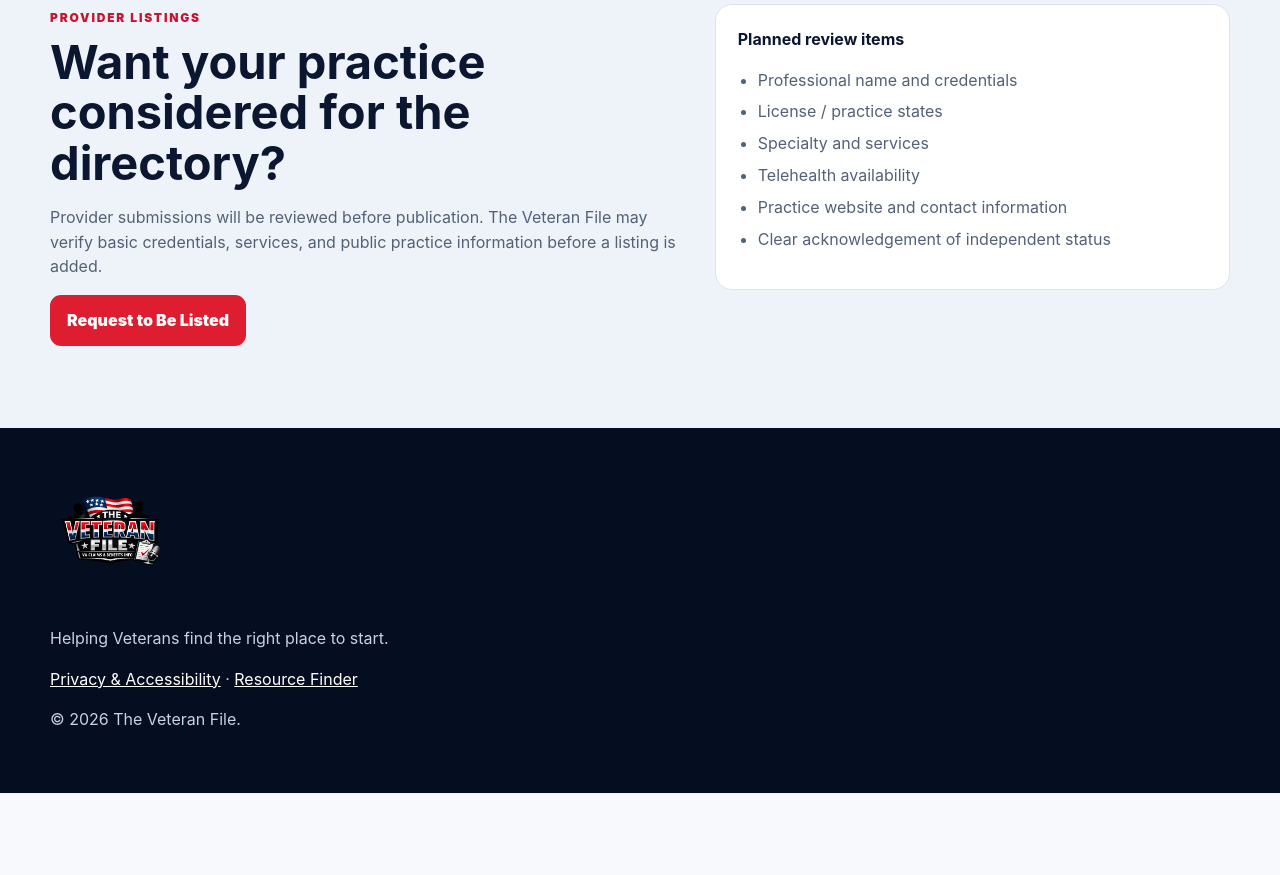
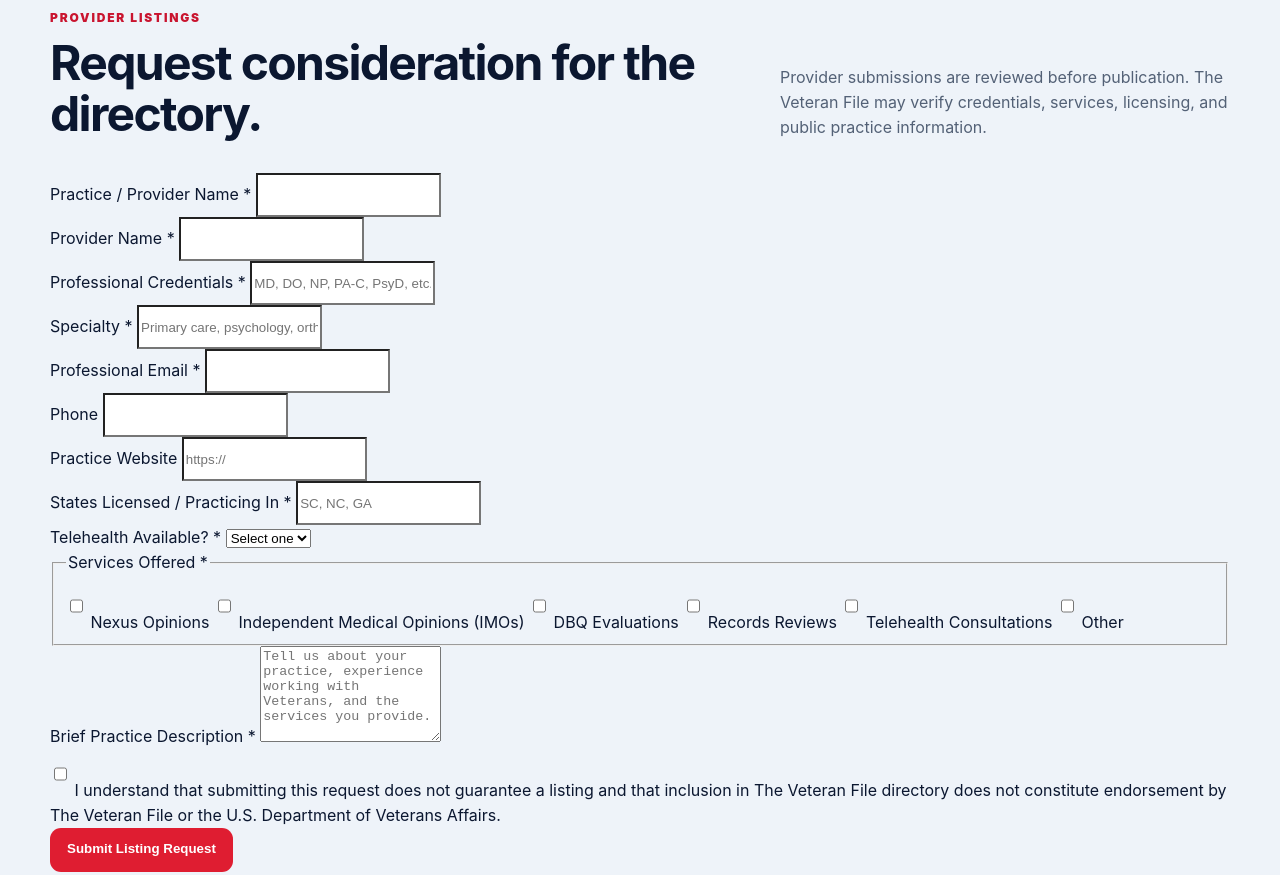
Before and after one commit to bushj23/veteran-file-resource-finder, a plain HTML site: page veteran-file-site/medical-resources.html in a window 1280 px wide. Shown: the part 2210-3085 px from the top of the page. Before the commit the page ends 3003 px from the top, so only its background shows below. Drawn offline with Linux system fonts and the light colour scheme.

Commit message:
Add provider listing request form

```diff
--- a/veteran-file-site/medical-resources.html
+++ b/veteran-file-site/medical-resources.html
@@ -140,32 +140,198 @@
     </div>
   </section>
 
- <section class="section medical-listing-note" id="provider-listing">
-    <div class="shell medical-listing-inner">
+<section class="section medical-listing-note" id="provider-listing">
+  <div class="shell">
+
+    <div class="section-heading">
       <div>
         <span class="kicker">PROVIDER LISTINGS</span>
-        <h2>Want your practice considered for the directory?</h2>
-        <p>Provider submissions will be reviewed before publication. The Veteran File may verify basic credentials, services, and public practice information before a listing is added.</p>
-        <a
-  class="btn primary"
-  href="mailto:info@theveteranfile.org?subject=Provider%20Listing%20Request%20-%20The%20Veteran%20File&body=Hello%20The%20Veteran%20File%2C%0A%0AI%20would%20like%20to%20request%20consideration%20for%20the%20Independent%20Medical%20Resources%20directory.%0A%0AProvider%20or%20Practice%20Name%3A%0ACredentials%3A%0ASpecialty%3A%0AProfessional%20Email%3A%0APhone%3A%0AWebsite%3A%0AStates%20Licensed%2FPracticing%20In%3A%0ATelehealth%20Available%3A%20Yes%2FNo%0AServices%20Offered%3A%0A-%20Nexus%20Opinions%0A-%20Independent%20Medical%20Opinions%20%28IMOs%29%0A-%20DBQ%20Evaluations%0A-%20Records%20Reviews%0A-%20Other%3A%0A%0ABrief%20Practice%20Description%3A%0A%0AI%20understand%20that%20submitting%20this%20request%20does%20not%20guarantee%20a%20listing%20and%20that%20a%20listing%20does%20not%20constitute%20endorsement%20by%20The%20Veteran%20File%20or%20the%20U.S.%20Department%20of%20Veterans%20Affairs."
->
-  Request to Be Listed
-</a>
+        <h2>Request consideration for the directory.</h2>
       </div>
-      <div class="medical-review-box">
-        <strong>Planned review items</strong>
-        <ul>
-          <li>Professional name and credentials</li>
-          <li>License / practice states</li>
-          <li>Specialty and services</li>
-          <li>Telehealth availability</li>
-          <li>Practice website and contact information</li>
-          <li>Clear acknowledgement of independent status</li>
-        </ul>
+      <p>
+        Provider submissions are reviewed before publication. The Veteran File
+        may verify credentials, services, licensing, and public practice information.
+      </p>
+    </div>
+
+    <form id="providerRequestForm" class="provider-request-form">
+
+      <div class="provider-form-grid">
+
+        <div class="form-field">
+          <label for="practiceName">Practice / Provider Name *</label>
+          <input
+            type="text"
+            id="practiceName"
+            name="practiceName"
+            required
+            autocomplete="organization"
+          >
+        </div>
+
+        <div class="form-field">
+          <label for="providerName">Provider Name *</label>
+          <input
+            type="text"
+            id="providerName"
+            name="providerName"
+            required
+            autocomplete="name"
+          >
+        </div>
+
+        <div class="form-field">
+          <label for="credentials">Professional Credentials *</label>
+          <input
+            type="text"
+            id="credentials"
+            name="credentials"
+            placeholder="MD, DO, NP, PA-C, PsyD, etc."
+            required
+          >
+        </div>
+
+        <div class="form-field">
+          <label for="specialty">Specialty *</label>
+          <input
+            type="text"
+            id="specialty"
+            name="specialty"
+            placeholder="Primary care, psychology, orthopedics, etc."
+            required
+          >
+        </div>
+
+        <div class="form-field">
+          <label for="providerEmail">Professional Email *</label>
+          <input
+            type="email"
+            id="providerEmail"
+            name="email"
+            required
+            autocomplete="email"
+          >
+        </div>
+
+        <div class="form-field">
+          <label for="providerPhone">Phone</label>
+          <input
+            type="tel"
+            id="providerPhone"
+            name="phone"
+            autocomplete="tel"
+          >
+        </div>
+
+        <div class="form-field">
+          <label for="providerWebsite">Practice Website</label>
+          <input
+            type="url"
+            id="providerWebsite"
+            name="website"
+            placeholder="https://"
+            autocomplete="url"
+          >
+        </div>
+
+        <div class="form-field">
+          <label for="licensedStates">States Licensed / Practicing In *</label>
+          <input
+            type="text"
+            id="licensedStates"
+            name="states"
+            placeholder="SC, NC, GA"
+            required
+          >
+        </div>
+
+        <div class="form-field">
+          <label for="telehealth">Telehealth Available? *</label>
+          <select id="telehealth" name="telehealth" required>
+            <option value="">Select one</option>
+            <option value="Yes">Yes</option>
+            <option value="No">No</option>
+          </select>
+        </div>
+
       </div>
-    </div>
-  </section>
+
+      <fieldset class="provider-services">
+        <legend>Services Offered *</legend>
+
+        <label>
+          <input type="checkbox" name="services" value="Nexus Opinions">
+          Nexus Opinions
+        </label>
+
+        <label>
+          <input type="checkbox" name="services" value="Independent Medical Opinions">
+          Independent Medical Opinions (IMOs)
+        </label>
+
+        <label>
+          <input type="checkbox" name="services" value="DBQ Evaluations">
+          DBQ Evaluations
+        </label>
+
+        <label>
+          <input type="checkbox" name="services" value="Records Reviews">
+          Records Reviews
+        </label>
+
+        <label>
+          <input type="checkbox" name="services" value="Telehealth Consultations">
+          Telehealth Consultations
+        </label>
+
+        <label>
+          <input type="checkbox" name="services" value="Other">
+          Other
+        </label>
+      </fieldset>
+
+      <div class="form-field form-field-full">
+        <label for="practiceDescription">Brief Practice Description *</label>
+        <textarea
+          id="practiceDescription"
+          name="description"
+          rows="6"
+          required
+          placeholder="Tell us about your practice, experience working with Veterans, and the services you provide."
+        ></textarea>
+      </div>
+
+      <label class="provider-acknowledgement">
+        <input
+          type="checkbox"
+          id="providerAcknowledgement"
+          name="acknowledgement"
+          required
+        >
+        <span>
+          I understand that submitting this request does not guarantee a listing
+          and that inclusion in The Veteran File directory does not constitute
+          endorsement by The Veteran File or the U.S. Department of Veterans Affairs.
+        </span>
+      </label>
+
+      <div class="provider-submit-row">
+        <button class="btn primary" id="providerSubmitBtn" type="submit">
+          Submit Listing Request
+        </button>
+
+        <span
+          id="providerFormStatus"
+          class="provider-form-status"
+          role="status"
+          aria-live="polite"
+        ></span>
+      </div>
+
+    </form>
+
+  </div>
+</section>
 </main>
 
 <footer>
```
